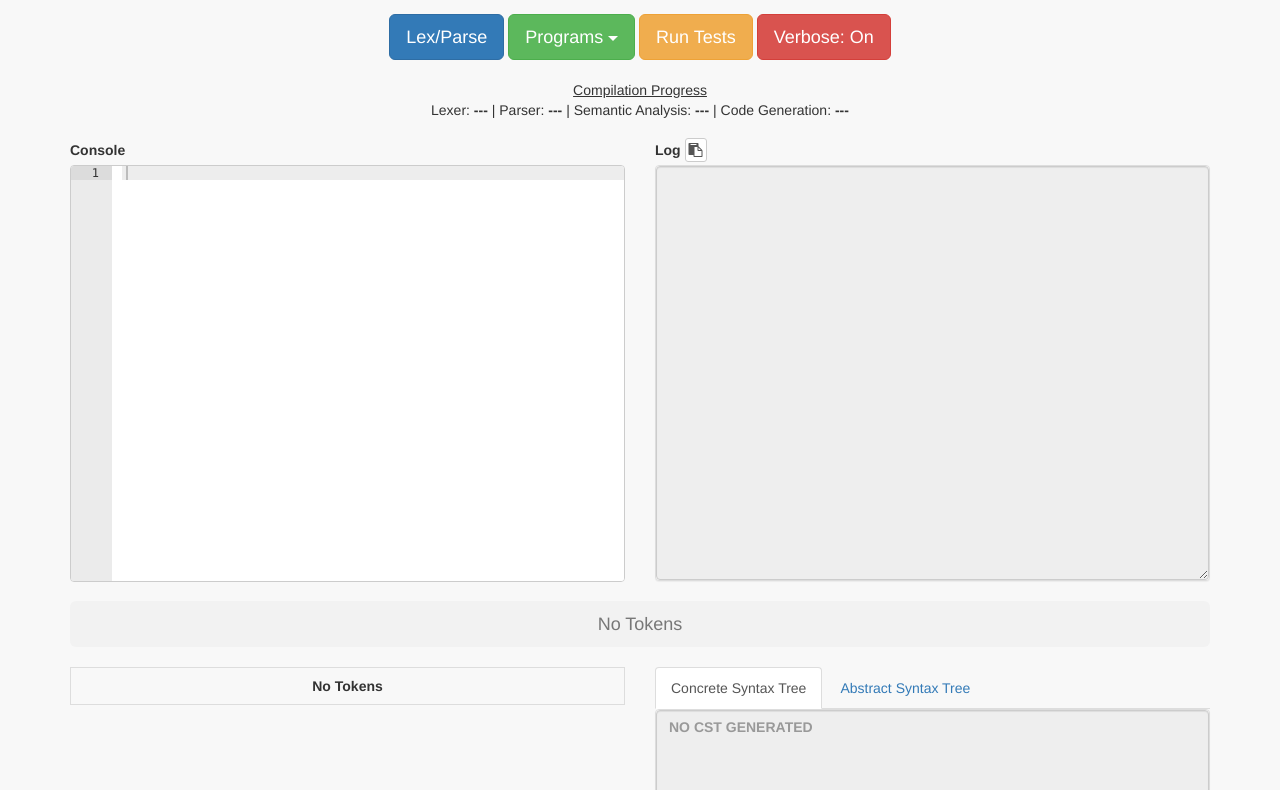
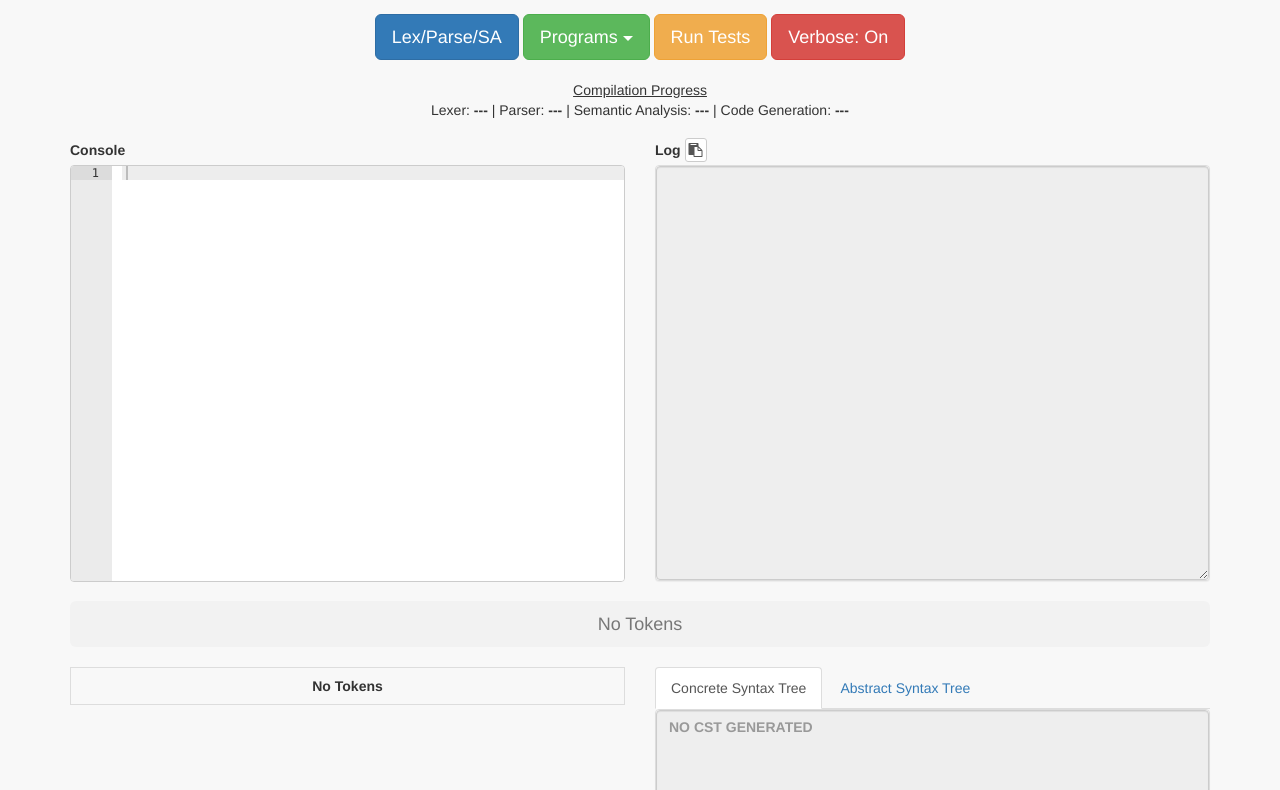
Before and after one commit to Tienza/CMPT-432-Design-of-Compilers, a website: page Projects/Compiler & Dashboard/pages/index.html in a window 1280 px wide. Shown: the part 288-1078 px from the top of the page. Drawn offline with Linux system fonts and the light colour scheme.

Commit message:
Created make-symbol-table.js file and changed function call in index.html

```diff
--- a/Projects/Compiler & Dashboard/pages/index.html
+++ b/Projects/Compiler & Dashboard/pages/index.html
@@ -52,7 +52,7 @@
 		<!-- /.row -->
 		<div class="row text-center">
 			<div class="col-lg-12 text-center">
-				<button type="button" onclick="makeAST()" class="btn btn-primary btn-lg">Lex/Parse</button>
+				<button type="button" onclick="makeSymbolTable()" class="btn btn-primary btn-lg">Lex/Parse/SA</button>
 				<div class="btn-group">
 					<button type="button" class="btn btn-success btn-lg dropdown-toggle" data-toggle="dropdown" aria-haspopup="true" aria-expanded="false">Programs <span class="caret"></span>
 					</button>
@@ -250,6 +250,7 @@
 	<script src="../dist/js/parser.js"></script>
 	<script src="../dist/js/make-ast.js"></script>
 	<script src="../dist/js/make-ast-tokens.js"></script>
+	<script src="../dist/js/make-symbol-table.js"></script>
 	<script src="../dist/js/test-programs.js"></script>
 
 	<!-- Custom JavaScript -->
```
Also changed, not shown: Projects/Compiler & Dashboard/dist/js/make-ast.js, Projects/Compiler & Dashboard/dist/js/make-symbol-table.js (added).
